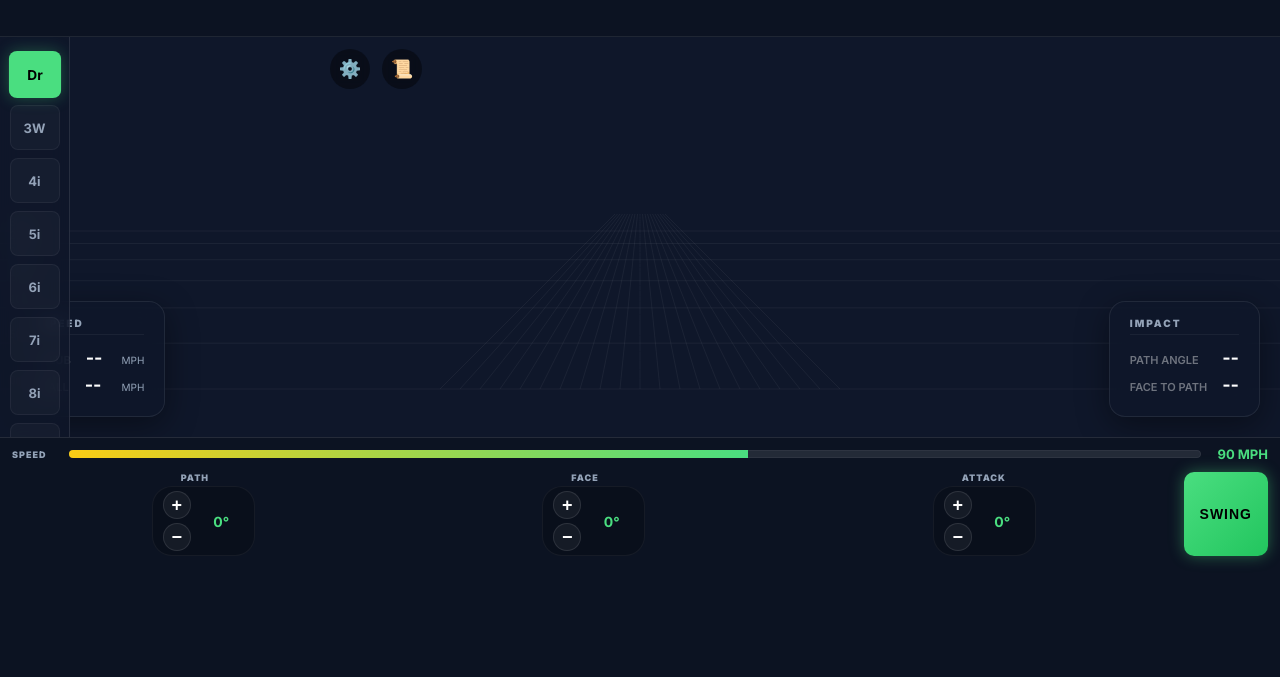
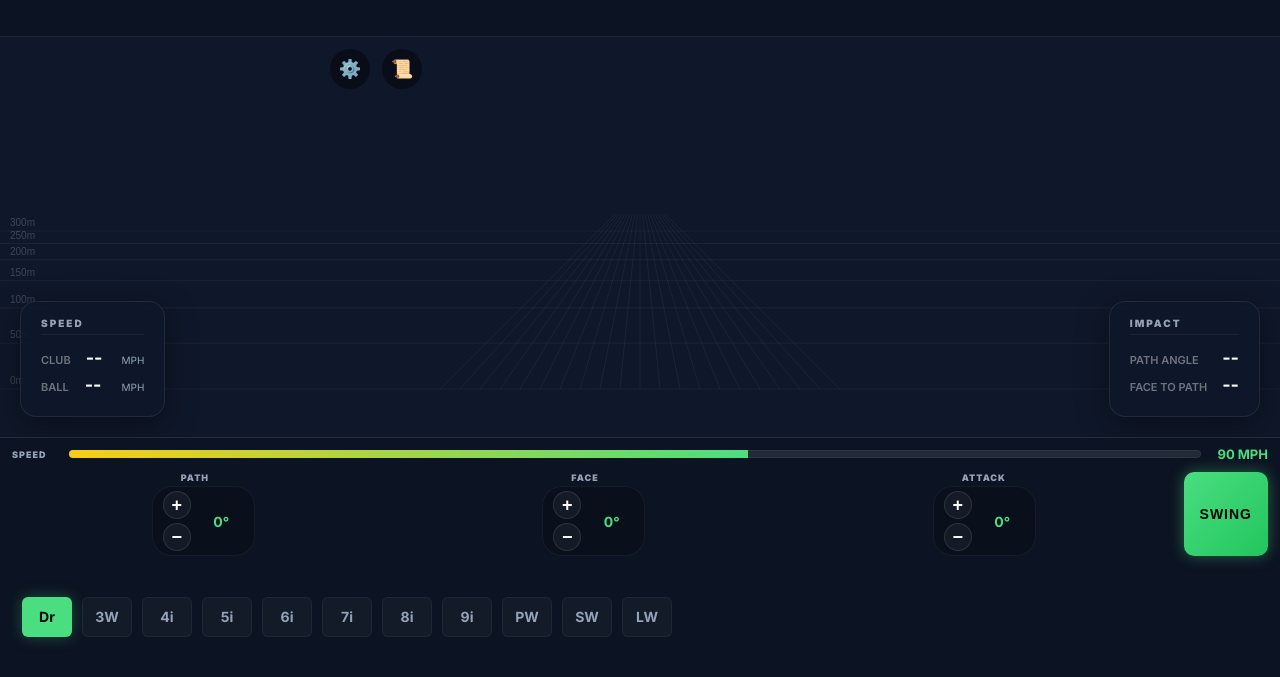
Before and after one commit to nilsmartinez34/Golf_Lab_NM, a plain HTML site: page index.html in a window 1280 px wide. Shown: the part 123-800 px from the top of the page. Drawn offline with Linux system fonts and the light colour scheme.

Commit message:
refacto club selection

```diff
--- a/index.html
+++ b/index.html
@@ -95,11 +95,6 @@
 
             <!-- SWING OVERLAYS -->
             <div id="swing-content">
-                <!-- CLUB SELECTION SIDEBAR (Vertical Left) -->
-                <div class="club-belt-sidebar">
-                    <div class="club-belt-vertical" id="club-belt"></div>
-                </div>
-
                 <div class="hud bottom-left" id="hud-swing-left">
                     <span class="hud-title">SPEED</span>
                     <div class="hud-item"><span class="hud-label">CLUB</span><span class="hud-value"
@@ -210,6 +205,10 @@
                         <button class="action-btn-punchy-compact" id="btnSwing">SWING</button>
                     </div>
                 </div>
+
+                <div class="club-belt-container">
+                    <div class="club-belt" id="club-belt"></div>
+                </div>
             </div>
             <div id="putt-footer" class="footer-segment" style="display: none;">
                 <div class="putt-dashboard-horizontal">
--- a/style.css
+++ b/style.css
@@ -175,7 +175,6 @@ body {
     position: relative;
     background: radial-gradient(circle at center, #1E293B 0%, #0F172A 100%);
     overflow: hidden;
-    display: flex;
 }
 
 /* PUTTING MODE SPECIFIC LAYOUT (25/50/25) */
@@ -212,23 +211,12 @@ body:has(#swing-content:not([style*="display: none"])) .bottom-controls {
     width: 100%;
     height: 100%;
     display: block;
+    flex: 1;
 }
 
-/* VERTICAL CLUB BELT SIDEBAR */
+/* VERTICAL CLUB BELT SIDEBAR - HIDDEN */
 .club-belt-sidebar {
-    position: absolute;
-    left: 0;
-    top: 0;
-    height: 100%;
-    width: 70px;
-    background: rgba(15, 23, 42, 0.8);
-    backdrop-filter: blur(10px);
-    -webkit-backdrop-filter: blur(10px);
-    border-right: 1px solid rgba(255, 255, 255, 0.1);
-    display: flex;
-    align-items: center;
-    justify-content: center;
-    z-index: 10;
+    display: none;
 }
 
 .club-belt-vertical {
@@ -245,7 +233,8 @@ body:has(#swing-content:not([style*="display: none"])) .bottom-controls {
 
 .club-belt-vertical .club-item {
     min-width: 50px;
-    width: 50px;
+    width: 80%;
+    max-width: 70px;
     height: 45px;
     background: rgba(255, 255, 255, 0.03);
     border: 1px solid rgba(255, 255, 255, 0.05);
@@ -950,19 +939,42 @@ body:has(#swing-content:not([style*="display: none"])) .bottom-controls {
     transform: scale(0.95);
 }
 
-/* Club Selection at the bottom - DEPRECATED, now in sidebar */
+/* Club Selection at the bottom */
 .club-belt-container {
-    display: none;
-    /* Hidden as club belt is now in sidebar */
+    height: 60px;
+    display: flex;
+    align-items: center;
+    overflow-x: auto;
+    padding: 5px 0;
 }
 
-/* DEPRECATED - Club items now styled via .club-belt-vertical */
 .club-belt {
-    display: none;
+    display: flex;
+    gap: 10px;
+    padding: 0 10px;
 }
 
 .club-item {
-    display: none;
+    min-width: 50px;
+    height: 40px;
+    background: rgba(255, 255, 255, 0.03);
+    border: 1px solid rgba(255, 255, 255, 0.05);
+    border-radius: 6px;
+    display: flex;
+    align-items: center;
+    justify-content: center;
+    font-size: 14px;
+    font-weight: 700;
+    color: var(--text-secondary);
+    transition: all 0.2s;
+    cursor: pointer;
+}
+
+.club-item.active {
+    background: var(--accent);
+    color: #000;
+    box-shadow: 0 0 15px rgba(74, 222, 128, 0.3);
+    border-color: transparent;
 }
 
 /* METRIC GROUPS FOR HEADER */
```
